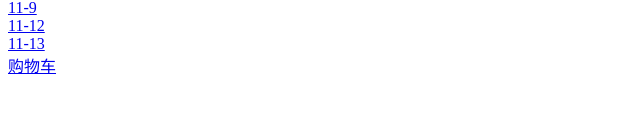
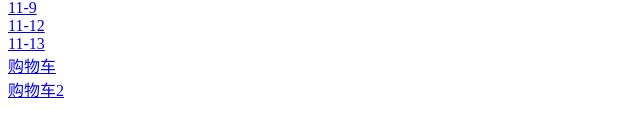
Before and after one commit to 84430286/844, a plain HTML site: page index.html in a window 1280 px wide. Shown: the part 414-550 px from the top of the page, without its empty margins (0-640 px from the left). Drawn offline with Linux system fonts and the light colour scheme.

Commit message:
Update index.html

```diff
--- a/index.html
+++ b/index.html
@@ -30,6 +30,6 @@
     <a href="day/11-12/11-12.html">11-12</a><br>
     <a href="day/11-13/11-13.html">11-13</a><br>
     <a href="day/购物车/index.html">购物车</a><br>
-    <a href="day/购物车2/购物车项目/index.html"></a><br>
+    <a href="day/购物车2/购物车项目/index.html">购物车2</a><br>
 </body>
 </html>
```
